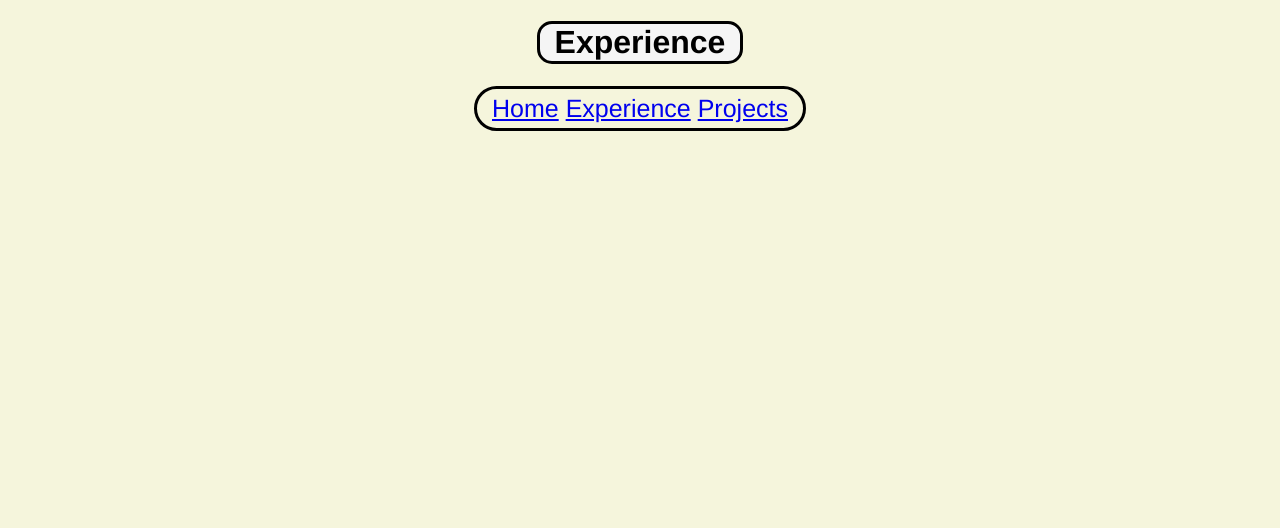
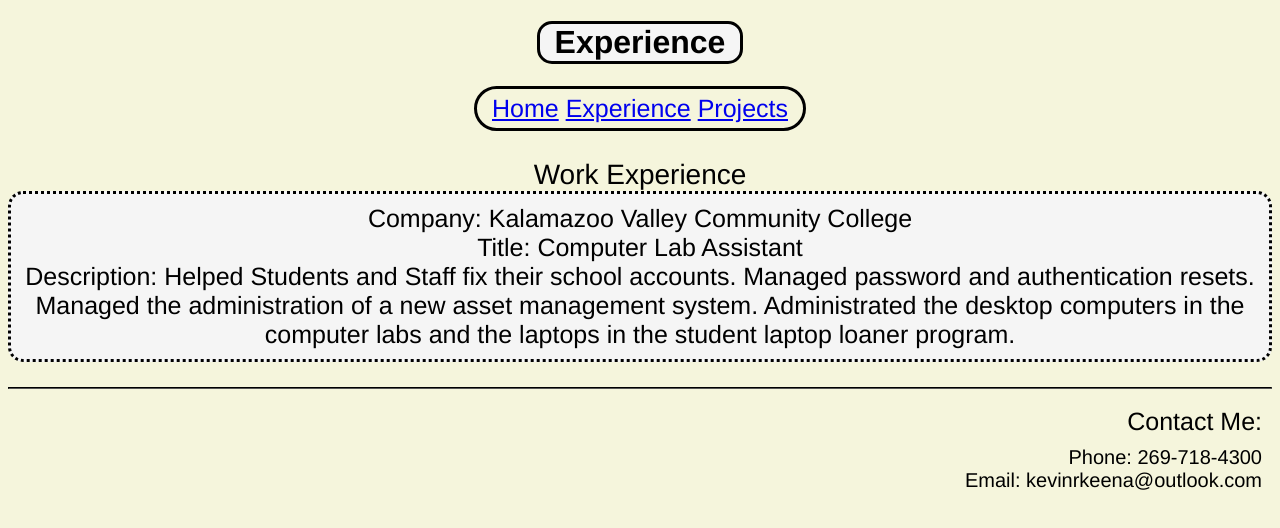
Before and after one commit to KevTheCreator98/PortfolioWebsite, a plain HTML site: page experience.html in a window 1280 px wide. Drawn offline with Linux system fonts and the light colour scheme.

Commit message:
Update experience.html
Added segments to the experience page and updated work experience.

```diff
--- a/experience.html
+++ b/experience.html
@@ -14,5 +14,15 @@
         <a href="experience.html">Experience</a>
         <a href="projects.html">Projects</a>
     </div>
+
+    <p class="sectiontitle">Work Experience</p>
+    <p class="section">Company: Kalamazoo Valley Community College <br> Title: Computer Lab Assistant <br> Description: Helped Students and Staff fix their school accounts. Managed password and authentication resets.
+    Managed the administration of a new asset management system. Administrated the desktop computers in the computer labs and the laptops in the student laptop loaner program.
+    </p>
+
+    <hr>
+
+    <div class="contact">Contact Me: </div>
+    <div class="information">Phone: 269-718-4300 <br> Email: kevinrkeena@outlook.com</div>
 </body>
 </html>
```
